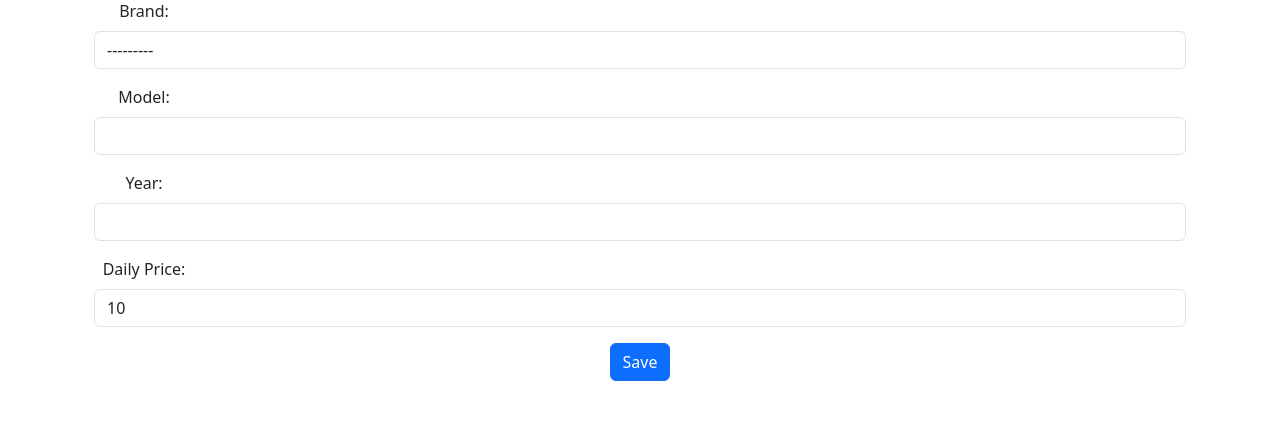
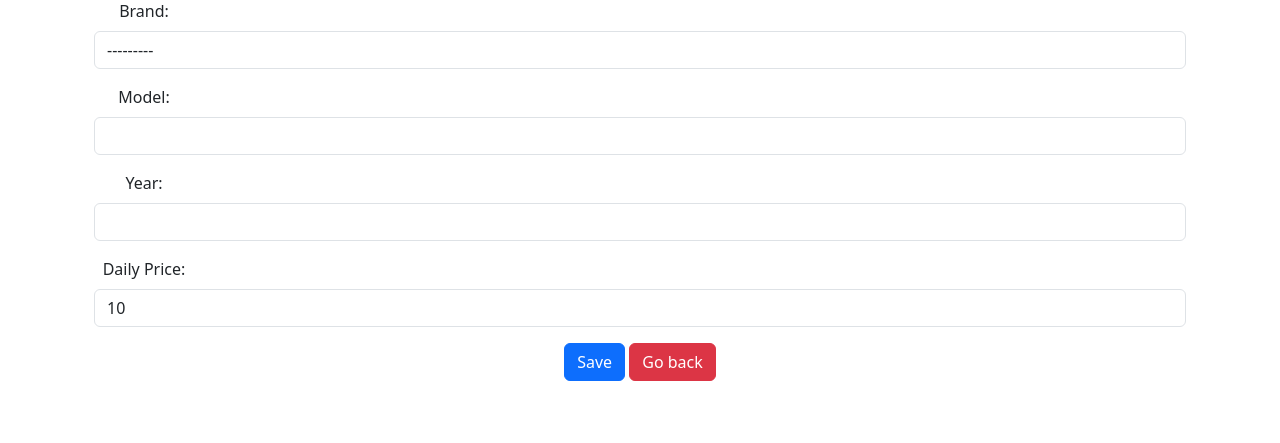
Before and after one commit to FranReinaldi/cody-carrental, a Django app: page /cars/new-car/ in a window 1280 px wide. Shown: the part 121-564 px from the top of the page. Run offline with Django 4.2, Linux system fonts and the light colour scheme; the visitor is signed in with stand-in values (Sample User, id 1); data that the repository does not hold is empty; some libraries are stand-ins or nearby versions.

Commit message:
se agrega boton de go back a varios html

```diff
--- a/src/applications/cars/templates/cars/car_detail.html
+++ b/src/applications/cars/templates/cars/car_detail.html
@@ -12,6 +12,7 @@
         <button type="button" class="btn btn-primary" data-bs-toggle="modal" data-bs-target="#editModal">
             Edit
         </button>
+        <a class="btn btn-danger" href="{% url 'car-console' %}">Go back</a>
 
         <!-- Modal de edición -->
         <div class="modal fade" id="editModal" tabindex="-1" aria-labelledby="editModalLabel" aria-hidden="true">
--- a/src/applications/cars/templates/cars/new_brand.html
+++ b/src/applications/cars/templates/cars/new_brand.html
@@ -12,7 +12,9 @@
             {{ form.name }}
         </div>
         <button type="submit" class="btn btn-primary">Save</button>
+        <a class="btn btn-danger" href="{% url 'car-console' %}">Go back</a>
     </form>
+
 </div>
 
 
--- a/src/applications/cars/templates/cars/new_car.html
+++ b/src/applications/cars/templates/cars/new_car.html
@@ -24,7 +24,9 @@
             {{ form.daily_price }}
         </div>
         <button type="submit" class="btn btn-primary">Save</button>
+        <a class="btn btn-danger" href="{% url 'car-console' %}">Go back</a>
     </form>
+
 </div>
 
 
```
